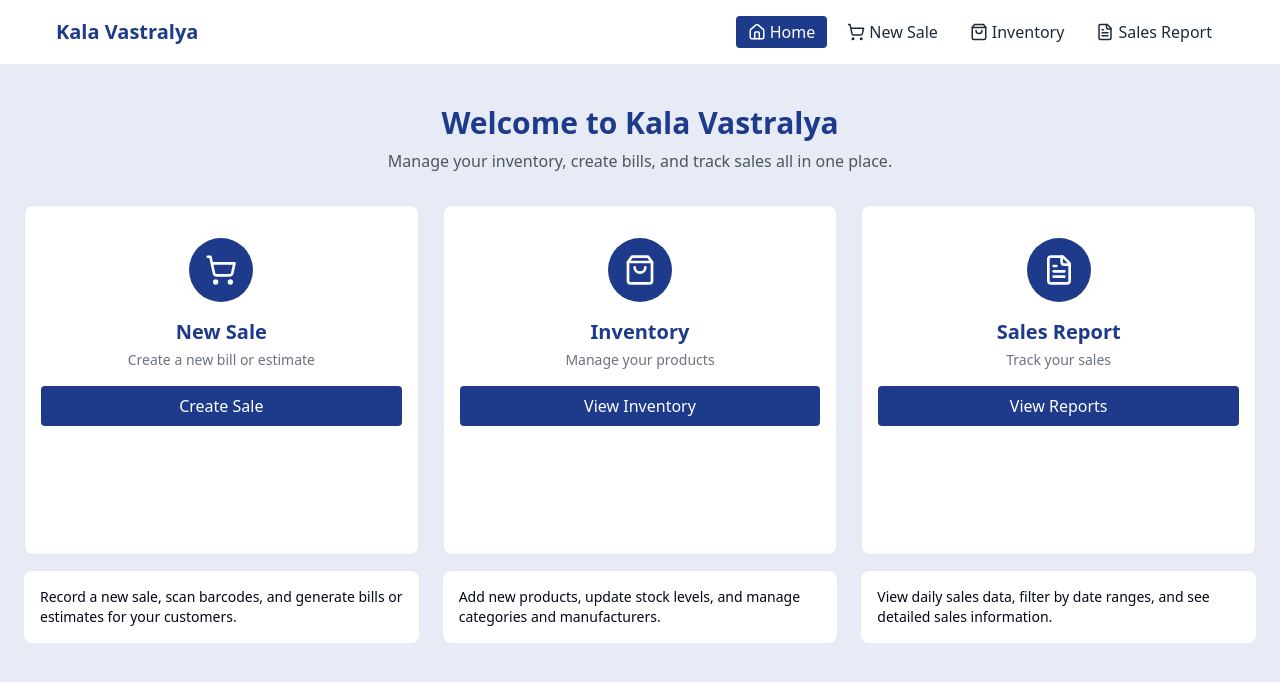
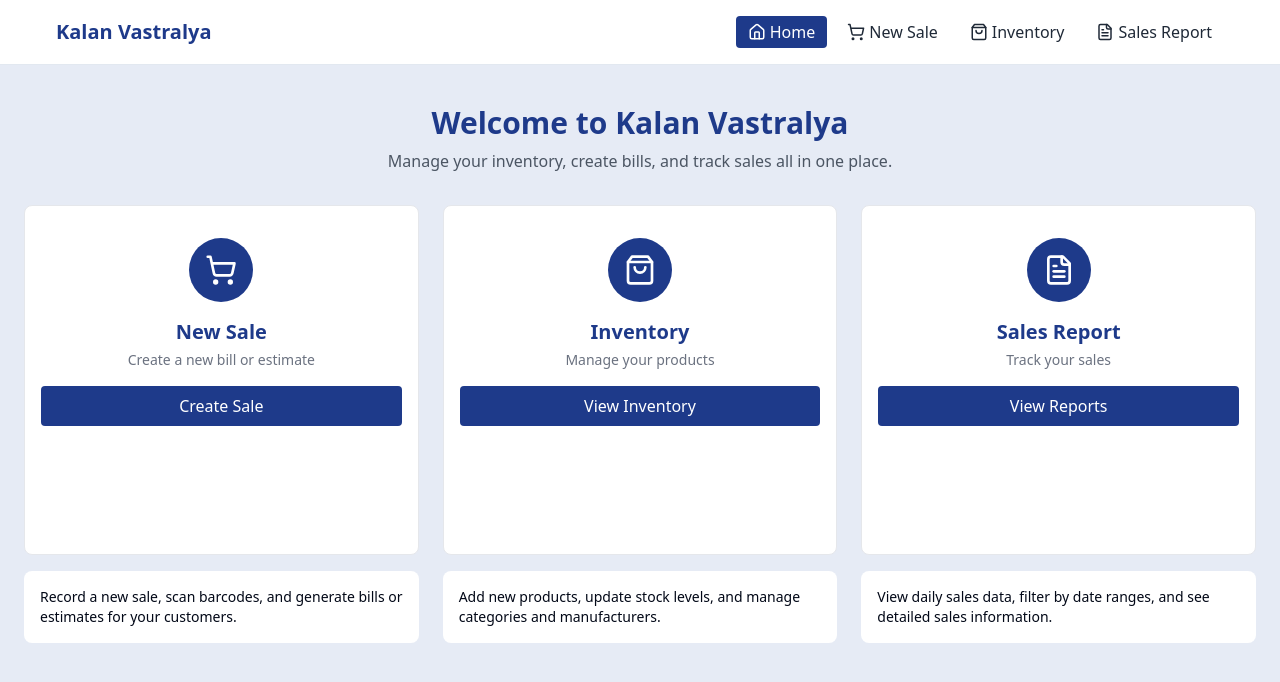
Before and after one commit to Manya230/kala-vastralya-ledger-book, a React (Vite) app: page / in a window 1280 px wide. Shown: the top 682 px of the page. Built offline with nearby package versions, Linux system fonts and the light colour scheme; no server answers.

Commit message:
changed name form "Kala" to "Kalan"

```diff
--- a/index.html
+++ b/index.html
@@ -1,13 +1,10 @@
-
 <!DOCTYPE html>
 <html lang="en">
   <head>
     <meta charset="UTF-8" />
     <meta name="viewport" content="width=device-width, initial-scale=1.0" />
-    <title>Kalan Vastralya - Retail Management System</title>
-    <meta name="description" content="Manage inventory, create bills, and track sales" />
+    <title>Kalan Vastralya</title>
     <meta name="author" content="Kalan Vastralya" />
-
     <meta property="og:title" content="Kalan Vastralya" />
     <meta property="og:description" content="Retail Management System" />
     <meta property="og:type" content="website" />
--- a/src/components/Layout.tsx
+++ b/src/components/Layout.tsx
@@ -19,7 +19,7 @@ const Layout = ({ children }: LayoutProps) => {
       <header className="border-b py-4 px-6 bg-white">
         <div className="container mx-auto flex items-center justify-between">
           <h1 className="text-xl font-bold">
-            <Link to="/" className="text-kala-blue">Kala Vastralya</Link>
+            <Link to="/" className="text-kala-blue">Kalan Vastralya</Link>
           </h1>
 
           <nav className="flex gap-2">
--- a/src/pages/Home.tsx
+++ b/src/pages/Home.tsx
@@ -8,7 +8,7 @@ const Home = () => {
   return (
     <Layout>
       <div className="text-center mb-8 mt-4">
-        <h1 className="text-3xl font-bold text-kala-blue mb-2">Welcome to Kala Vastralya</h1>
+        <h1 className="text-3xl font-bold text-kala-blue mb-2">Welcome to Kalan Vastralya</h1>
         <p className="text-gray-600">Manage your inventory, create bills, and track sales all in one place.</p>
       </div>
 
```
